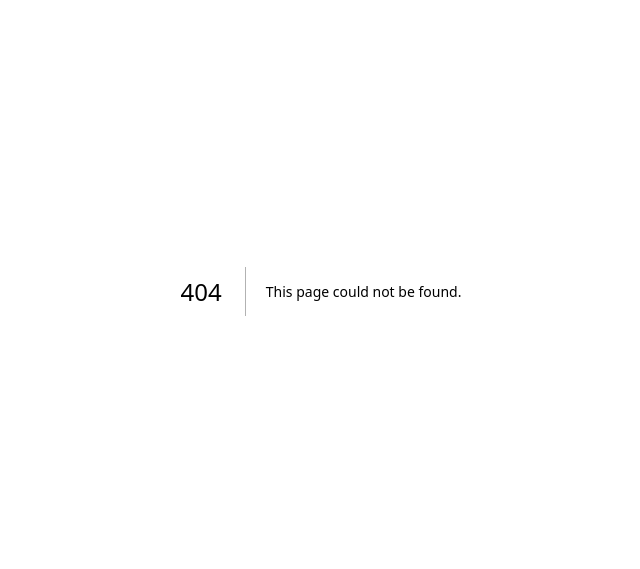
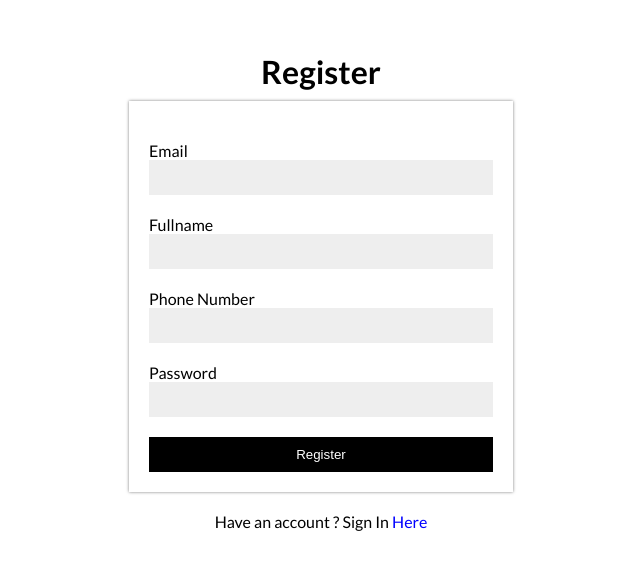
Before and after one commit to rizkyrachman00/dev-tiket-konser, a Next.js app: page /auth/register in a window 1280 px wide. Before the commit this address had no page. Shown: the part 109-678 px from the top of the page, without its empty margins (319-959 px from the left). Built offline with nearby package versions, Linux system fonts and the light colour scheme.

Commit message:
feat: Register w/ Firebase

```diff
--- a/package.json
+++ b/package.json
@@ -10,13 +10,17 @@
     "prepare": "husky"
   },
   "dependencies": {
+    "bcrypt": "^5.1.1",
+    "firebase": "^10.12.2",
     "next": "14.2.3",
     "react": "^18",
-    "react-dom": "^18"
+    "react-dom": "^18",
+    "sass": "^1.77.4"
   },
   "devDependencies": {
     "@testing-library/jest-dom": "^6.4.5",
     "@testing-library/react": "^15.0.7",
+    "@types/bcrypt": "^5.0.2",
     "@types/node": "^20",
     "@types/react": "^18",
     "@types/react-dom": "^18",
--- /dev/null
+++ b/src/components/views/auth/Register/Register.module.scss
@@ -0,0 +1,49 @@
+.register {
+  display: flex;
+  align-items: center;
+  justify-content: center;
+  flex-direction: column;
+  height: 100vh;
+  width: 100vw;
+  &__error {
+    color: red;
+    margin-bottom: 10px;
+  }
+
+  &__title {
+    font-size: 32px;
+    margin-bottom: 10px;
+  }
+
+  &__form {
+    width: 30%;
+    padding: 20px;
+    box-shadow: 0 0 3px rgba(0, 0, 0, 0.5);
+    margin-bottom: 20px;
+    &__item {
+      display: flex;
+      flex-direction: column;
+      margin: 20px 0;
+      &__input {
+        padding: 10px;
+        background-color: #eee;
+        border: none;
+        outline: none;
+      }
+    }
+
+    &__button {
+      background-color: #000;
+      color: #fff;
+      width: 100%;
+      padding: 10px;
+      border: none;
+    }
+  }
+
+  &__link {
+    a {
+      color: blue;
+    }
+  }
+}
--- /dev/null
+++ b/src/components/views/auth/Register/index.tsx
@@ -0,0 +1,94 @@
+import Link from "next/link";
+import styles from "./Register.module.scss";
+import { useRouter } from "next/router";
+import { FormEvent, use, useState } from "react";
+
+const RegisterView = () => {
+  const [isLoading, setIsloading] = useState(false);
+  const [error, setError] = useState("");
+  const { push } = useRouter();
+  const handleSubmit = async (event: FormEvent<HTMLFormElement>) => {
+    event.preventDefault();
+    setIsloading(true);
+    setError("");
+    const form = event.target as HTMLFormElement;
+    const data = {
+      email: form.email.value,
+      fullname: form.fullname.value,
+      phone: form.phone.value,
+      password: form.password.value,
+    };
+
+    const result = await fetch("/api/user/register", {
+      method: "POST",
+      headers: {
+        "Content-Type": "application/json",
+      },
+      body: JSON.stringify(data),
+    });
+
+    if (result.status === 200) {
+      form.reset();
+      setIsloading(false);
+      push("auth/login");
+    } else {
+      setIsloading(false);
+      setError("Email is already registered");
+    }
+  };
+
+  return (
+    <div className={styles.register}>
+      <h1 className={styles.register__title}>Register</h1>
+      {error && <p className={styles.register__error}>{error}</p>}
+      <div className={styles.register__form}>
+        <form onSubmit={handleSubmit}>
+          <div className={styles.register__form__item}>
+            <label htmlFor="email">Email</label>
+            <input
+              name="email"
+              id="email"
+              className={styles.register__form__item__input}
+              type="email"
+            />
+          </div>
+          <div className={styles.register__form__item}>
+            <label htmlFor="fullname">Fullname</label>
+            <input
+              name="fullname"
+              id="fullname"
+              className={styles.register__form__item__input}
+              type="text"
+            />
+          </div>
+          <div className={styles.register__form__item}>
+            <label htmlFor="phone">Phone Number</label>
+            <input
+              name="phone"
+              id="phone"
+              className={styles.register__form__item__input}
+              type="text"
+            />
+          </div>
+          <div className={styles.register__form__item}>
+            <label htmlFor="password">Password</label>
+            <input
+              name="password"
+              id="password"
+              className={styles.register__form__item__input}
+              type="password"
+            />
+          </div>
+          <button className={styles.register__form__button}>
+            {isLoading ? "Loading..." : "Register"}
+          </button>
+        </form>
+      </div>
+      <p className={styles.register__link}>
+        Have an account ? Sign In <Link href="/auth/login">Here</Link>{" "}
+      </p>
+    </div>
+  );
+};
+
+export default RegisterView;
--- /dev/null
+++ b/src/lib/firebase/init.ts
@@ -0,0 +1,19 @@
+// Import the functions you need from the SDKs you need
+import { initializeApp } from "firebase/app";
+// TODO: Add SDKs for Firebase products that you want to use
+// https://firebase.google.com/docs/web/setup#available-libraries
+
+// Your web app's Firebase configuration
+const firebaseConfig = {
+  apiKey: process.env.FIREBASE_API_KEY,
+  authDomain: process.env.FIREBASE_AUTH_DOMAIN,
+  projectId: process.env.FIREBASE_PROJECT_ID,
+  storageBucket: process.env.FIREBASE_STORAGE_BUCKET,
+  messagingSenderId: process.env.FIREBASE_MESSAGING_SENDER_ID,
+  appId: process.env.FIREBASE_APP_ID,
+};
+
+// Initialize Firebase
+const app = initializeApp(firebaseConfig);
+
+export default app;
--- /dev/null
+++ b/src/lib/firebase/service.ts
@@ -0,0 +1,70 @@
+import {
+  doc,
+  getDocs,
+  collection,
+  getFirestore,
+  getDoc,
+  query,
+  where,
+  addDoc,
+} from "firebase/firestore";
+import app from "./init";
+import bcrypt from "bcrypt";
+
+const firestore = getFirestore(app);
+
+export async function retrieveData(collectionName: string) {
+  const snapshot = await getDocs(collection(firestore, collectionName));
+  const data = snapshot.docs.map((doc) => ({
+    id: doc.id,
+    ...doc.data(),
+  }));
+
+  return data;
+}
+
+export async function retrieveDataById(collectionName: string, id: string) {
+  const snapshot = await getDoc(doc(firestore, collectionName, id));
+  const data = snapshot.data();
+
+  return data;
+}
+
+export async function signUp(
+  userData: {
+    email: string;
+    fullName: string;
+    phone: string;
+    password: string;
+    role?: string;
+  },
+  callback: Function
+) {
+  const q = query(
+    collection(firestore, "users"),
+    where("email", "==", userData.email)
+  );
+
+  const snapshot = await getDocs(q);
+  const data = snapshot.docs.map((doc) => ({
+    id: doc.id,
+    ...doc.data(),
+  }));
+
+  if (data.length > 0) {
+    callback(false);
+  } else {
+    if (!userData.role) {
+      userData.role = "member";
+      userData.password = await bcrypt.hash(userData.password, 10);
+    }
+    await addDoc(collection(firestore, "users"), userData)
+      .then(() => {
+        callback(true);
+      })
+      .catch((error) => {
+        callback(false);
+        console.log(error);
+      });
+  }
+}
--- a/src/pages/_app.tsx
+++ b/src/pages/_app.tsx
@@ -1,6 +1,16 @@
 import "@/styles/globals.css";
 import type { AppProps } from "next/app";
+import { Lato } from "next/font/google";
+
+const lato = Lato({
+  subsets: ["latin"],
+  weight: ["100", "300", "400", "700", "900"],
+});
 
 export default function App({ Component, pageProps }: AppProps) {
-  return <Component {...pageProps} />;
+  return (
+    <div className={lato.className}>
+      <Component {...pageProps} />
+    </div>
+  );
 }
--- /dev/null
+++ b/src/pages/api/user/register.ts
@@ -0,0 +1,25 @@
+import { NextApiRequest, NextApiResponse } from "next";
+import { signUp } from "@/lib/firebase/service";
+
+export default async function handler(
+  req: NextApiRequest,
+  res: NextApiResponse
+) {
+  if (req.method === "POST") {
+    await signUp(req.body, (status: boolean) => {
+      if (status) {
+        res
+          .status(200)
+          .json({ status: true, statusCode: 200, messsage: "success" });
+      } else {
+        res
+          .status(400)
+          .json({ status: false, statusCode: 400, message: "failed" });
+      }
+    });
+  } else {
+    res
+      .status(405)
+      .json({ status: 405, statusCode: 405, message: "method not allowed" });
+  }
+}
--- /dev/null
+++ b/src/pages/auth/register.tsx
@@ -0,0 +1,11 @@
+import RegisterView from "@/components/views/auth/Register";
+
+const RegisterPage = () => {
+  return (
+    <>
+      <RegisterView />
+    </>
+  );
+};
+
+export default RegisterPage;
--- a/src/styles/globals.css
+++ b/src/styles/globals.css
@@ -1,78 +1,3 @@
-:root {
-  --max-width: 1100px;
-  --border-radius: 12px;
-  --font-mono: ui-monospace, Menlo, Monaco, "Cascadia Mono", "Segoe UI Mono",
-    "Roboto Mono", "Oxygen Mono", "Ubuntu Monospace", "Source Code Pro",
-    "Fira Mono", "Droid Sans Mono", "Courier New", monospace;
-
-  --foreground-rgb: 0, 0, 0;
-  --background-start-rgb: 214, 219, 220;
-  --background-end-rgb: 255, 255, 255;
-
-  --primary-glow: conic-gradient(
-    from 180deg at 50% 50%,
-    #16abff33 0deg,
-    #0885ff33 55deg,
-    #54d6ff33 120deg,
-    #0071ff33 160deg,
-    transparent 360deg
-  );
-  --secondary-glow: radial-gradient(
-    rgba(255, 255, 255, 1),
-    rgba(255, 255, 255, 0)
-  );
-
-  --tile-start-rgb: 239, 245, 249;
-  --tile-end-rgb: 228, 232, 233;
-  --tile-border: conic-gradient(
-    #00000080,
-    #00000040,
-    #00000030,
-    #00000020,
-    #00000010,
-    #00000010,
-    #00000080
-  );
-
-  --callout-rgb: 238, 240, 241;
-  --callout-border-rgb: 172, 175, 176;
-  --card-rgb: 180, 185, 188;
-  --card-border-rgb: 131, 134, 135;
-}
-
-@media (prefers-color-scheme: dark) {
-  :root {
-    --foreground-rgb: 255, 255, 255;
-    --background-start-rgb: 0, 0, 0;
-    --background-end-rgb: 0, 0, 0;
-
-    --primary-glow: radial-gradient(rgba(1, 65, 255, 0.4), rgba(1, 65, 255, 0));
-    --secondary-glow: linear-gradient(
-      to bottom right,
-      rgba(1, 65, 255, 0),
-      rgba(1, 65, 255, 0),
-      rgba(1, 65, 255, 0.3)
-    );
-
-    --tile-start-rgb: 2, 13, 46;
-    --tile-end-rgb: 2, 5, 19;
-    --tile-border: conic-gradient(
-      #ffffff80,
-      #ffffff40,
-      #ffffff30,
-      #ffffff20,
-      #ffffff10,
-      #ffffff10,
-      #ffffff80
-    );
-
-    --callout-rgb: 20, 20, 20;
-    --callout-border-rgb: 108, 108, 108;
-    --card-rgb: 100, 100, 100;
-    --card-border-rgb: 200, 200, 200;
-  }
-}
-
 * {
   box-sizing: border-box;
   padding: 0;
@@ -85,23 +10,7 @@
   overflow-x: hidden;
 }
 
-body {
-  color: rgb(var(--foreground-rgb));
-  background: linear-gradient(
-      to bottom,
-      transparent,
-      rgb(var(--background-end-rgb))
-    )
-    rgb(var(--background-start-rgb));
-}
-
 a {
   color: inherit;
   text-decoration: none;
 }
-
-@media (prefers-color-scheme: dark) {
-  html {
-    color-scheme: dark;
-  }
-}
```
Also changed, not shown: src/pages/auth/login.tsx (added, +9 -0 lines), 1 other file (tests, documents, lock files or other folders).
